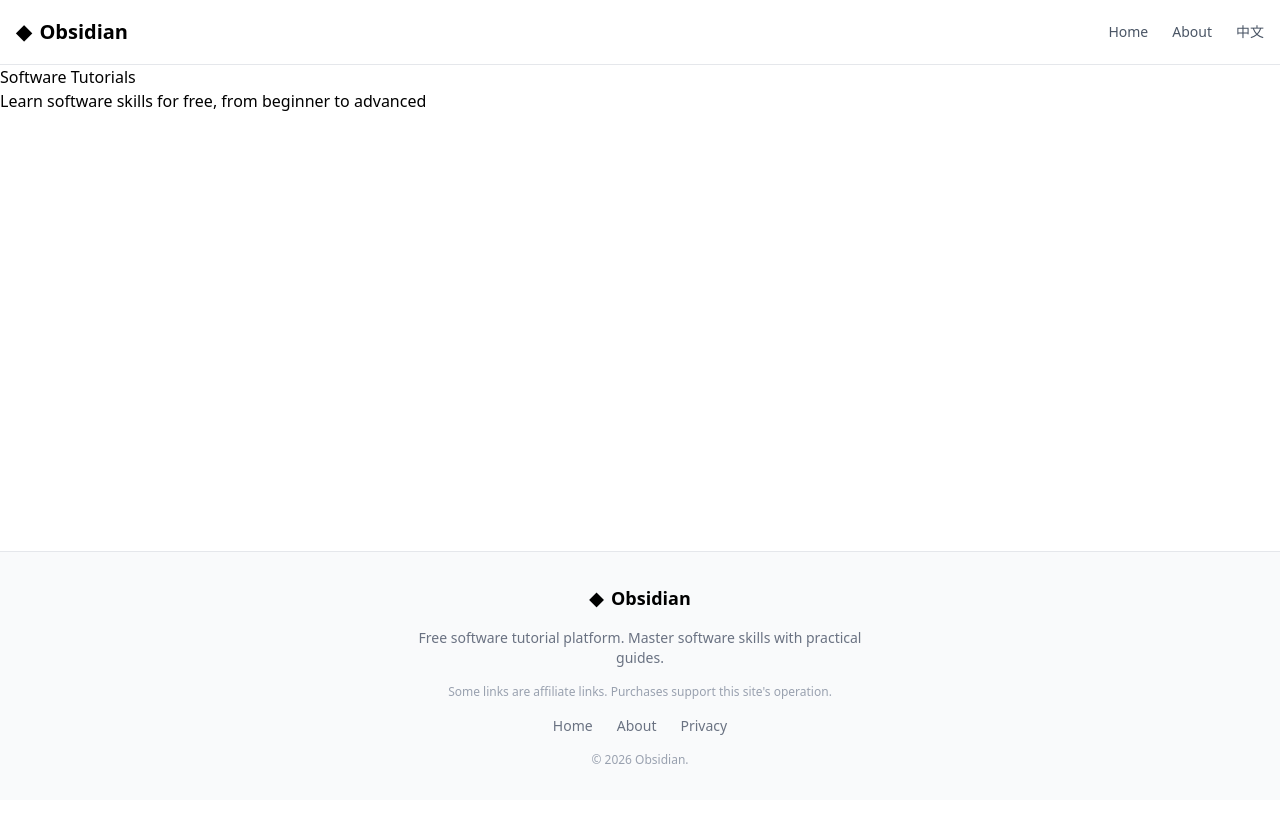
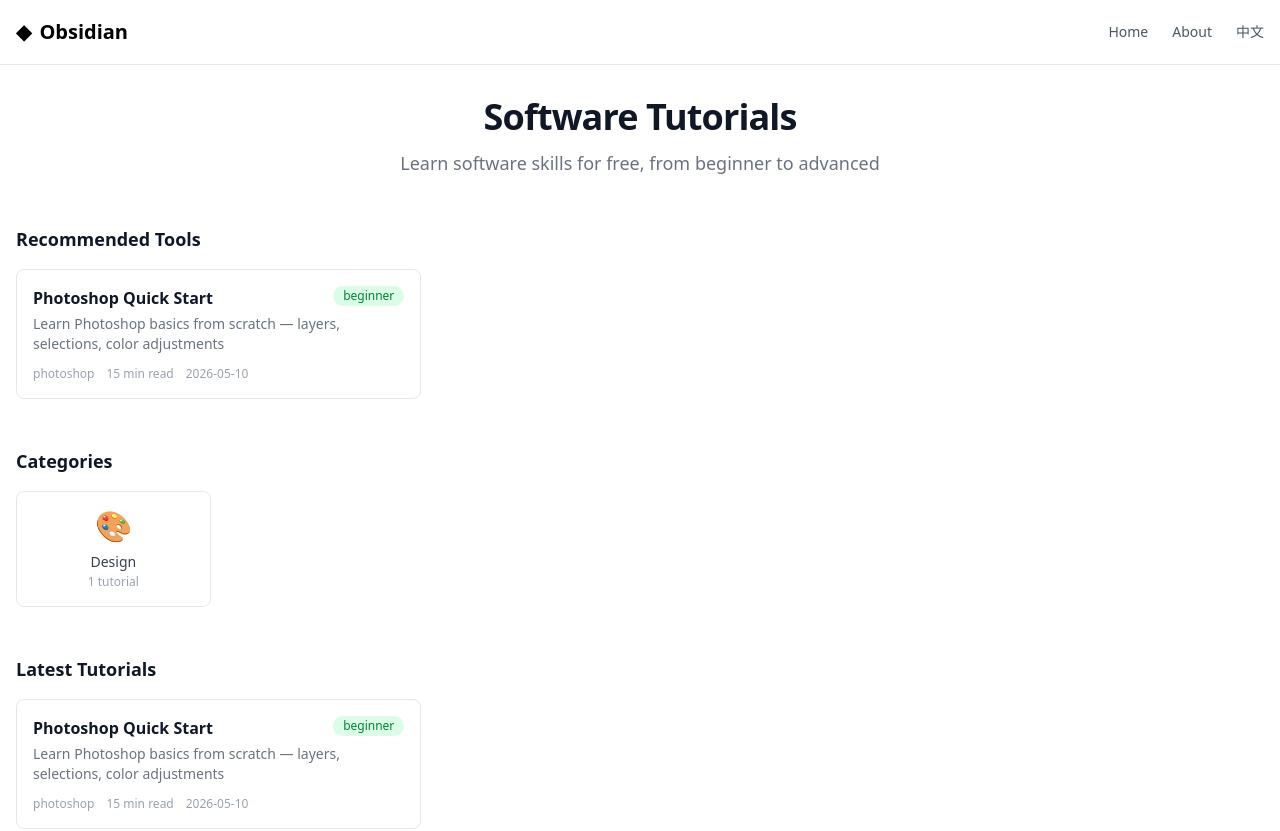
Before and after one commit to enen323/obsidian, a Next.js app: page /en in a window 1280 px wide. Shown: the top 831 px of the page. Before the commit the page ends 800 px from the top, so only its background shows below. Built offline with nearby package versions, Linux system fonts and the light colour scheme.

Commit message:
feat: add homepage with featured tutorials, field grid, and latest listing

```diff
--- a/src/app/[locale]/page.tsx
+++ b/src/app/[locale]/page.tsx
@@ -1,14 +1,66 @@
-"use client";
+import { getAllPosts, getAllFields, getFeaturedPosts } from "@/lib/posts";
+import FieldGrid from "@/components/ui/field-grid";
+import TutorialCard from "@/components/ui/tutorial-card";
+import enMessages from "../../../messages/en.json";
+import zhMessages from "../../../messages/zh.json";
 
-import { useTranslations } from "next-intl";
+const messagesMap = { zh: zhMessages, en: enMessages } as const;
 
-export default function HomePage() {
-  const t = useTranslations("home");
+export default async function HomePage({
+  params,
+}: {
+  params: Promise<{ locale: string }>;
+}) {
+  const { locale } = await params;
+  const posts = getAllPosts(locale);
+  const fields = getAllFields(posts);
+  const featured = getFeaturedPosts(posts);
+  const latest = posts.slice(0, 6);
+  const t = messagesMap[locale as keyof typeof messagesMap]?.home;
 
   return (
-    <main>
-      <h1>{t("heroTitle")}</h1>
-      <p>{t("heroSubtitle")}</p>
-    </main>
+    <div className="mx-auto max-w-7xl px-4 py-8">
+      {/* Hero */}
+      <section className="mb-12 text-center">
+        <h1 className="text-3xl font-bold tracking-tight text-gray-900 md:text-4xl">
+          {t?.heroTitle}
+        </h1>
+        <p className="mt-3 text-lg text-gray-500">{t?.heroSubtitle}</p>
+      </section>
+
+      {/* Featured */}
+      {featured.length > 0 && (
+        <section className="mb-12">
+          <h2 className="mb-4 text-lg font-semibold text-gray-900">
+            {t?.recommendedTools}
+          </h2>
+          <div className="grid gap-4 sm:grid-cols-2 lg:grid-cols-3">
+            {featured.map((post) => (
+              <TutorialCard key={post.url} post={post} lang={locale} />
+            ))}
+          </div>
+        </section>
+      )}
+
+      {/* Fields */}
+      <section className="mb-12">
+        <h2 className="mb-4 text-lg font-semibold text-gray-900">
+          {t?.fields}
+        </h2>
+        <FieldGrid fields={fields} lang={locale} />
+      </section>
+
+      {/* Latest */}
+      <section>
+        <h2 className="mb-4 text-lg font-semibold text-gray-900">
+          {t?.latestTutorials}
+        </h2>
+        <div className="grid gap-4 sm:grid-cols-2 lg:grid-cols-3">
+          {latest.map((post) => (
+            <TutorialCard key={post.url} post={post} lang={locale} />
+          ))}
+        </div>
+      </section>
+    </div>
   );
 }
--- /dev/null
+++ b/src/components/ui/badge.tsx
@@ -0,0 +1,27 @@
+import { cn } from "@/lib/utils";
+
+const levelColors: Record<string, string> = {
+  beginner: "bg-green-100 text-green-700",
+  intermediate: "bg-yellow-100 text-yellow-700",
+  advanced: "bg-red-100 text-red-700",
+};
+
+export default function Badge({
+  level,
+  className,
+}: {
+  level: string;
+  className?: string;
+}) {
+  return (
+    <span
+      className={cn(
+        "inline-block rounded-full px-2.5 py-0.5 text-xs font-medium",
+        levelColors[level] || "bg-gray-100 text-gray-700",
+        className,
+      )}
+    >
+      {level}
+    </span>
+  );
+}
--- /dev/null
+++ b/src/components/ui/field-grid.tsx
@@ -0,0 +1,35 @@
+"use client";
+
+import Link from "next/link";
+import { useTranslations } from "next-intl";
+import type { FieldInfo } from "@/types";
+
+export default function FieldGrid({
+  fields,
+  lang,
+}: {
+  fields: FieldInfo[];
+  lang: string;
+}) {
+  const t = useTranslations("field");
+
+  return (
+    <div className="grid grid-cols-2 gap-4 sm:grid-cols-3 md:grid-cols-6">
+      {fields.map((field) => (
+        <Link
+          key={field.key}
+          href={`/${lang}/${field.key}`}
+          className="flex flex-col items-center rounded-lg border border-gray-200 p-4 text-center transition hover:border-brand-300 hover:shadow-sm"
+        >
+          <span className="text-3xl">{field.icon}</span>
+          <span className="mt-2 text-sm font-medium text-gray-700">
+            {t(field.key as any) || field.name}
+          </span>
+          <span className="mt-0.5 text-xs text-gray-400">
+            {field.count} {field.count > 1 ? "tutorials" : "tutorial"}
+          </span>
+        </Link>
+      ))}
+    </div>
+  );
+}
--- /dev/null
+++ b/src/components/ui/tutorial-card.tsx
@@ -0,0 +1,38 @@
+"use client";
+
+import Link from "next/link";
+import { useTranslations } from "next-intl";
+import Badge from "./badge";
+import type { TutorialPost } from "@/types";
+
+export default function TutorialCard({
+  post,
+  lang,
+}: {
+  post: TutorialPost;
+  lang: string;
+}) {
+  const t = useTranslations("article");
+
+  return (
+    <Link
+      href={`/${lang}/${post.field}/${post.software}/${post.slug}`}
+      className="group block rounded-lg border border-gray-200 p-4 transition hover:border-brand-300 hover:shadow-sm"
+    >
+      <div className="flex items-start justify-between gap-2">
+        <h3 className="font-semibold text-gray-900 group-hover:text-brand-600">
+          {post.title}
+        </h3>
+        <Badge level={post.level} className="shrink-0" />
+      </div>
+      <p className="mt-1 line-clamp-2 text-sm text-gray-500">
+        {post.description}
+      </p>
+      <div className="mt-3 flex items-center gap-3 text-xs text-gray-400">
+        <span>{post.software}</span>
+        <span>{t("readTime", { minutes: post.readTime })}</span>
+        <span>{post.date}</span>
+      </div>
+    </Link>
+  );
+}
--- a/src/lib/posts.ts
+++ b/src/lib/posts.ts
@@ -31,7 +31,9 @@ export function getAllPosts(lang: string): TutorialPost[] {
           level: meta.level || "beginner",
           language: lang,
           slug,
-          date: meta.date || "2026-01-01",
+          date: typeof meta.date === "object"
+            ? (meta.date as Date).toISOString().split("T")[0]
+            : String(meta.date || "2026-01-01"),
           readTime: meta.readTime || 5,
           path: fullPath,
           url: `/${lang}/${meta.field || field}/${meta.software || software}/${slug}`,
```
